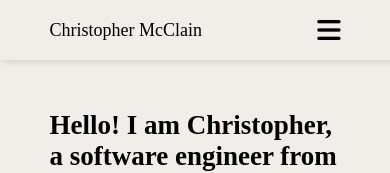
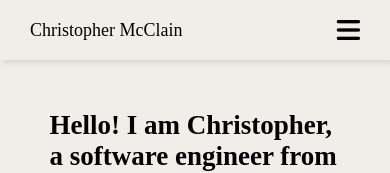
Before and after one commit to csmcclain/website, a SvelteKit app: page / in a window 390 px wide. Shown: the top 173 px of the page. Built offline with nearby package versions, Linux system fonts and the light colour scheme; a web font is replaced by a local one.

Commit message:
Made navbar more mobile freindly
Yet more CSS changes to make the navbar more friendly and responsive

```diff
--- a/src/routes/+layout.svelte
+++ b/src/routes/+layout.svelte
@@ -32,6 +32,7 @@
 	on:orientationchange={handleOrientationChange}
 />
 
+<div>
 	<nav>
 		<ul class="sidebar" style:display={showSidebar ? 'flex' : 'none'}>
 			<li>
@@ -67,8 +68,9 @@
 			</li>
 		</ul>
 	</nav>
+</div>
 
-<slot innerWidth />
+<slot />
 
 <style>
 	:global(*) {
@@ -88,18 +90,20 @@
 		margin: 0;
 	}
 
-	nav {
+	div {
 		background-color: #f1eee9;
 		box-shadow: 3px 3px 5px rgba(0, 0, 0, 0.1);
 		width: 100%;
-		padding: 0 20%;
-		box-sizing: border-box;
 		position: sticky;
 		top: 0;
 	}
 
+	nav {
+		margin: auto;
+		max-width: 1500px;
+	}
+
 	nav ul {
-		width: 100%;
 		list-style: none;
 		display: flex;
 		justify-content: flex-end;
@@ -179,7 +183,7 @@
 
 	@media (max-width: 800px) {
 		nav {
-			padding: 0 10%;
+			min-width: 250px;
 		}
 
 		.hideOnMobile {
@@ -199,9 +203,5 @@
 		.sidebar {
 			width: 100%;
 		}
-
-		nav {
-			padding: 0 5%;
-		}
 	}
 </style>
```
Lines whose indentation alone changed are shown as unchanged.
